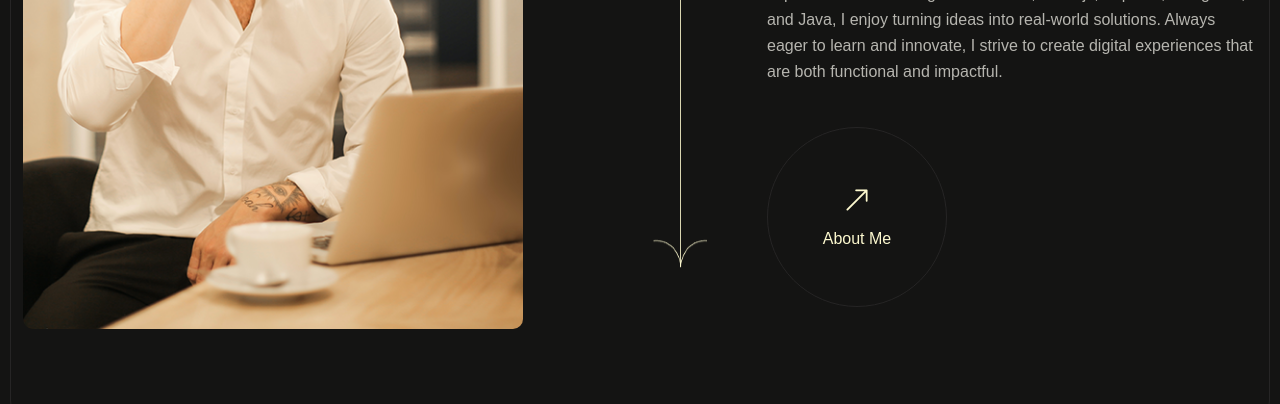
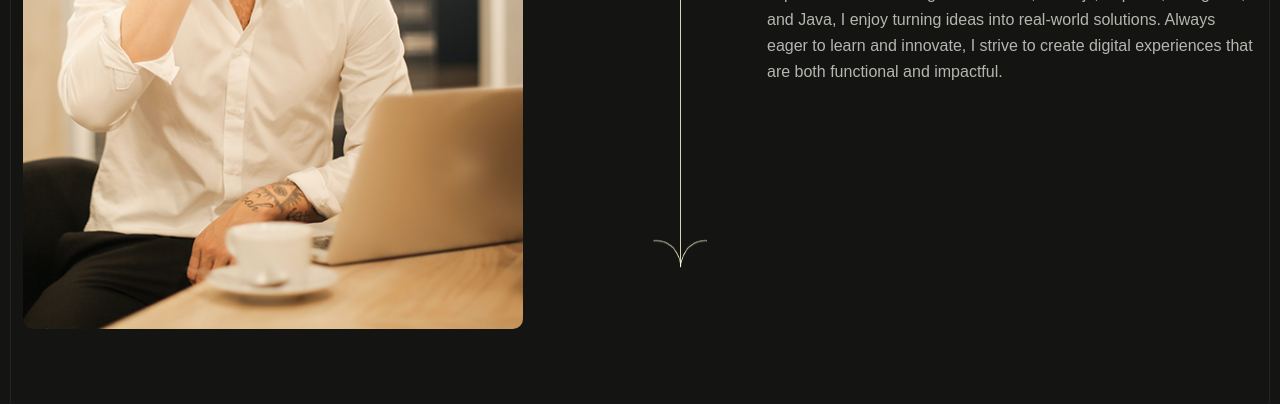
Before and after one commit to CoderVJain/varun-portfolio, a plain HTML site: page index.html in a window 1280 px wide. Shown: the part 1180-1584 px from the top of the page. Drawn offline with Linux system fonts and the light colour scheme; animation ran at ten frames a second; a web font is replaced by a local one.

Commit message:
changes in html

```diff
--- a/index.html
+++ b/index.html
@@ -238,14 +238,14 @@
                               enjoy turning ideas into real-world solutions. Always eager to learn
                               and innovate, I strive to create digital experiences that are both functional and impactful.
                            </p>
-                           <a href="#" class="hover-circle cmborder wow fadeInUp" data-wow-duration="1.6s">
+                           <!-- <a href="#" class="hover-circle cmborder wow fadeInUp" data-wow-duration="1.6s">
                               <span class="box">
                                  <i class="bi bi-arrow-up-right"></i>
                                  <span class="textmore">
                                     About Me
                                  </span>
                               </span>
-                           </a>
+                           </a> -->
                         </div>
                      </div>
                   </div>
```
